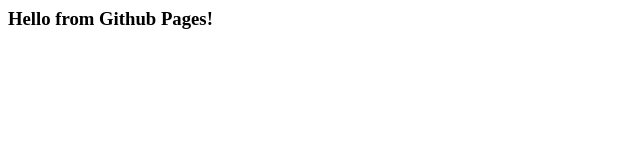
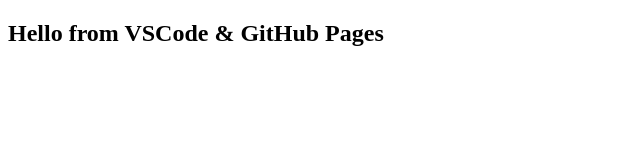
Before and after one commit to ares27/vanillajs, a plain HTML site: page index.html in a window 1280 px wide. Shown: the whole page, without its empty margins (0-640 px from the left). Drawn offline with Linux system fonts and the light colour scheme.

Commit message:
Updated index.html

```diff
--- a/index.html
+++ b/index.html
@@ -1 +1,13 @@
-<h3>Hello from Github Pages!</h3>
+<!DOCTYPE html>
+<html lang="en">
+<head>
+    <meta charset="UTF-8">
+    <meta name="viewport" content="width=device-width, initial-scale=1.0">
+    <title>GitHub Pages Sample</title>
+</head>
+<body>
+
+    <h2>Hello from VSCode & GitHub Pages</h2>
+
+</body>
+</html>
```
